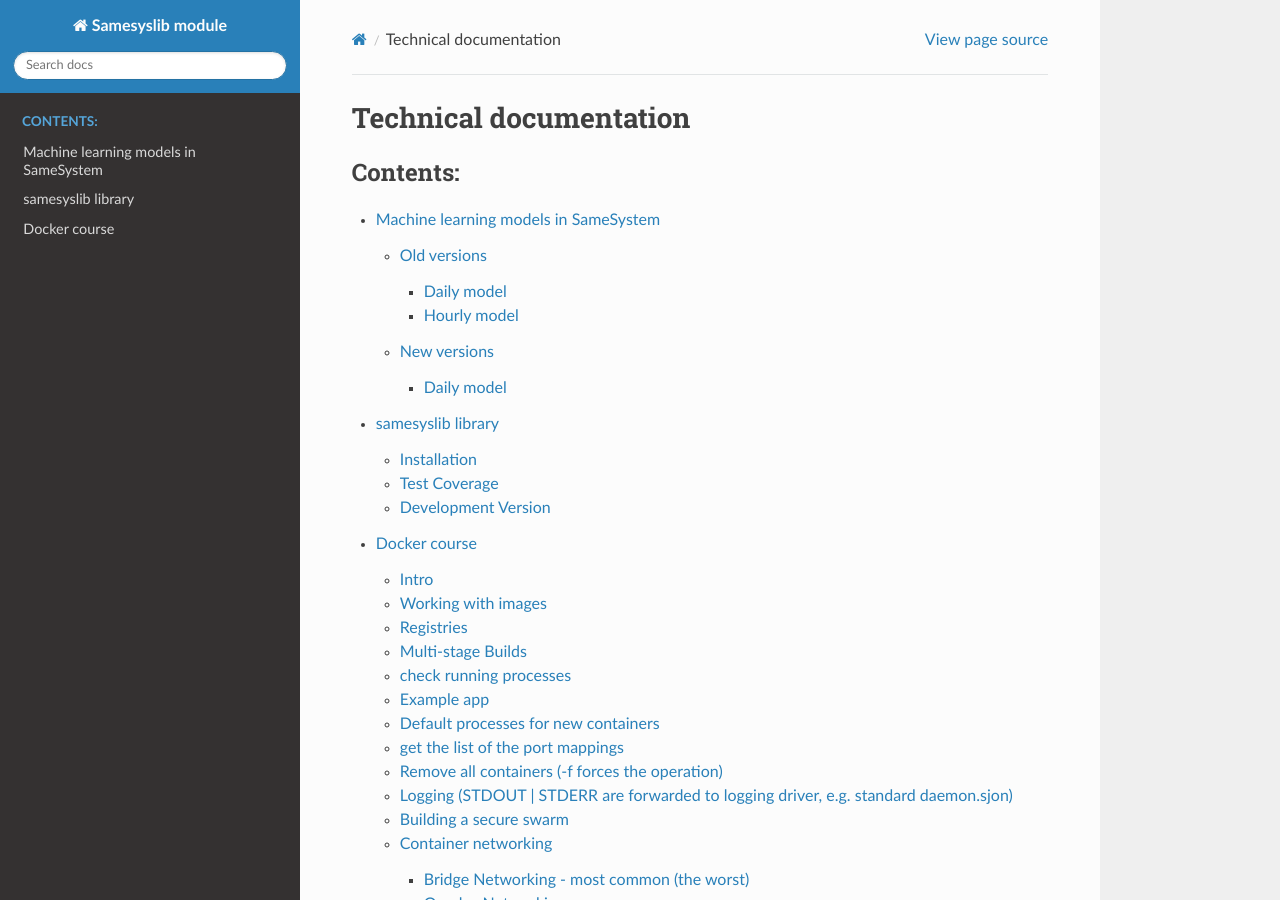
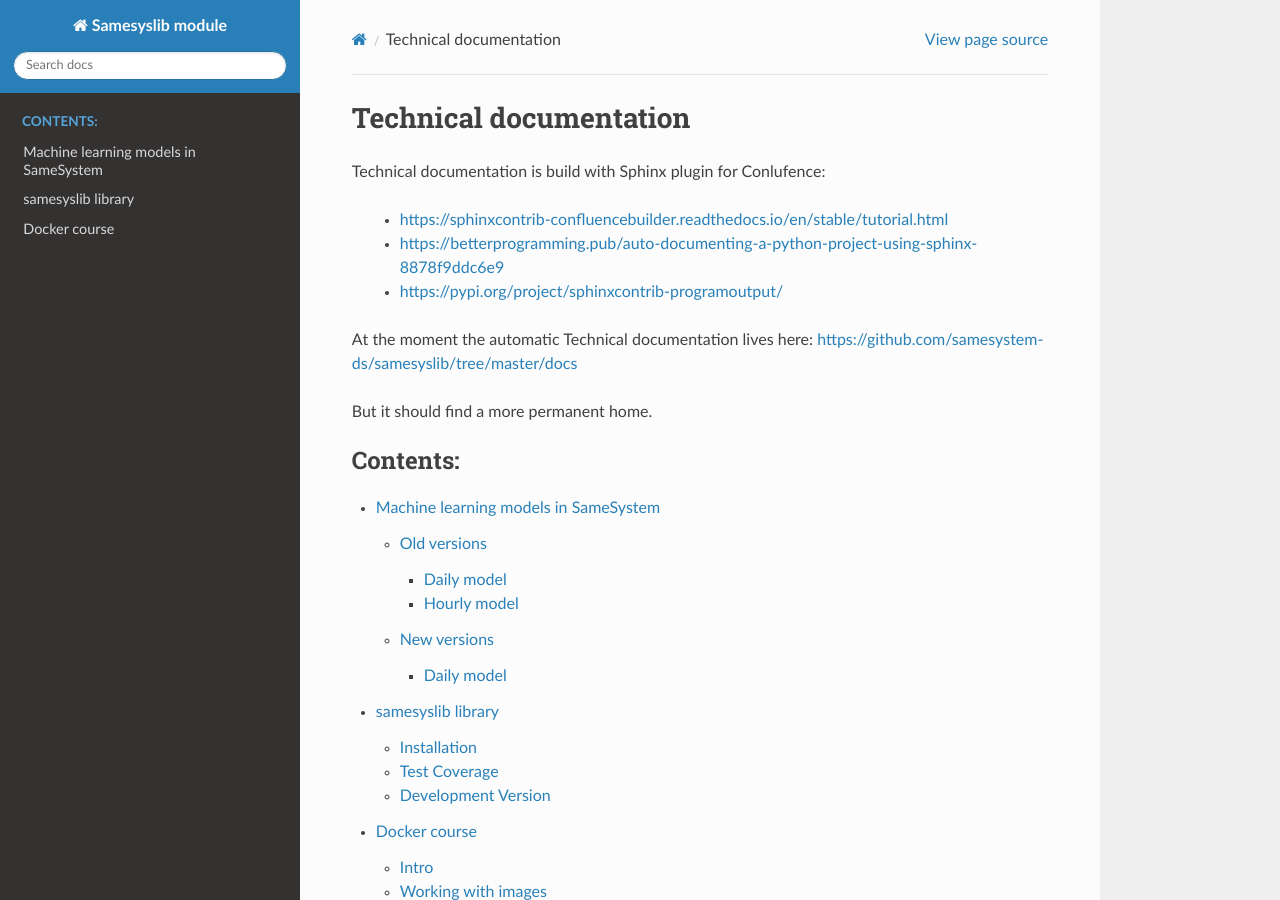
Before and after one commit to samesystem-ds/samesyslib, a Sphinx documentation site: the page built from docs/source/index.rst, in a window 1280 px wide and 900 px high. Built offline with Sphinx 7.4.7 and the Read the Docs theme 2.0.0, drawn with Linux system fonts in a browser that asks for light colours.

Commit message:
rearranging index page

```diff
--- a/docs/source/index.rst
+++ b/docs/source/index.rst
@@ -3,6 +3,16 @@
 ************************
 Technical documentation
 ************************
+
+Technical documentation is build with Sphinx plugin for Conlufence:
+
+ - https://sphinxcontrib-confluencebuilder.readthedocs.io/en/stable/tutorial.html
+ - https://betterprogramming.pub/auto-documenting-a-python-project-using-sphinx-8878f9ddc6e9
+ - https://pypi.org/project/sphinxcontrib-programoutput/
+
+At the moment the automatic Technical documentation lives here: https://github.com/samesystem-ds/samesyslib/tree/master/docs
+
+But it should find a more permanent home.
 
 .. toctree::
    :maxdepth: 3
```
